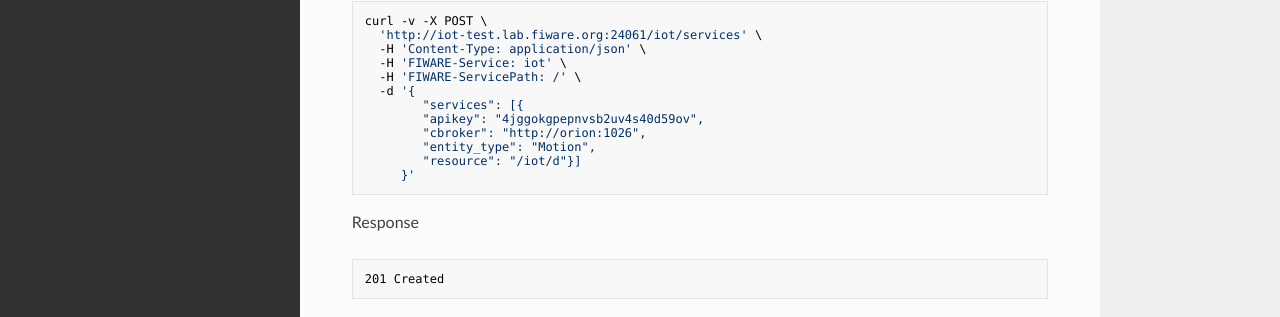
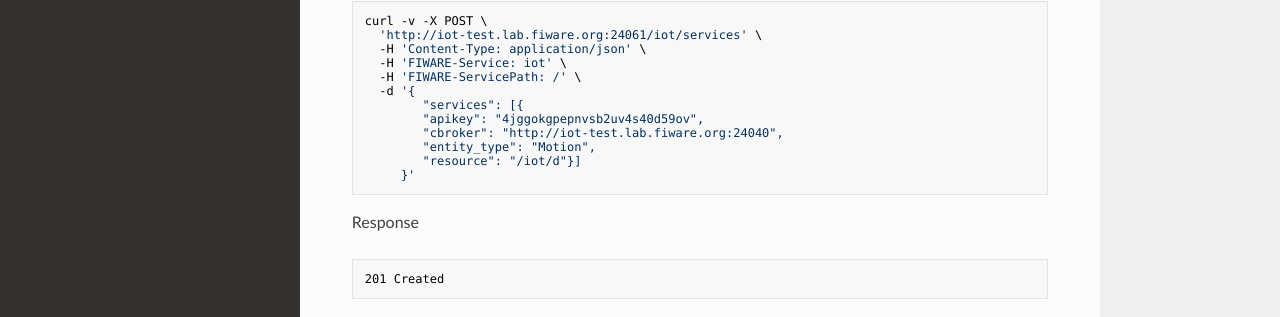
Before and after one commit to FIWARE-Ops/docs.FIWARE-ready-IoT-Devices-Validation, an MkDocs documentation site: the page built from docs/index.md, in a window 1280 px wide and 900 px high, scrolled down 7186 px. Shown: the part 176-493 px from the top of the window. Built offline with MkDocs 1.6.1, drawn with Linux system fonts in a browser that asks for light colours; nearby versions of some CDN libraries; comment, search, counter and statistics services are not loaded; old or Windows-style settings are respelled for this version of MkDocs; part of the change alters nothing that is shown.

Commit message:
Correct broker connection string

```diff
--- a/docs/index.md
+++ b/docs/index.md
@@ -283,7 +283,7 @@ curl -v -X POST \
   -d '{
         "services": [{
         "apikey": "4jggokgpepnvsb2uv4s40d59ov",
-        "cbroker": "http://orion:1026",
+        "cbroker": "http://iot-test.lab.fiware.org:24040",
         "entity_type": "Motion",
         "resource": "/iot/d"}]
      }'
```
